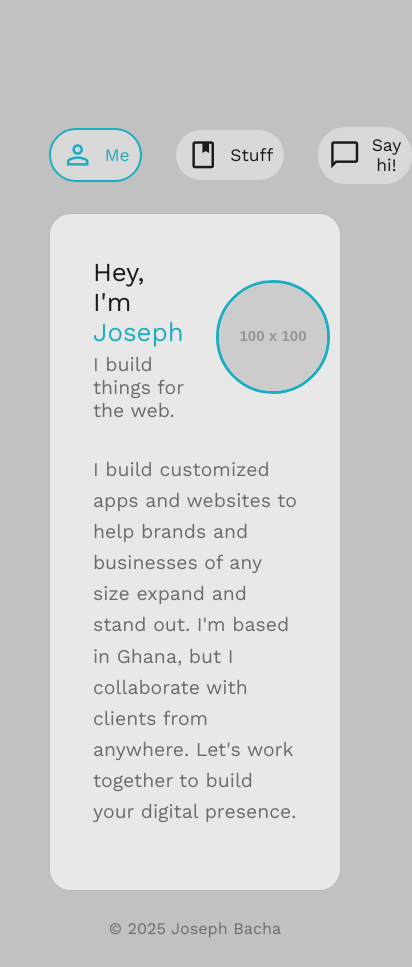
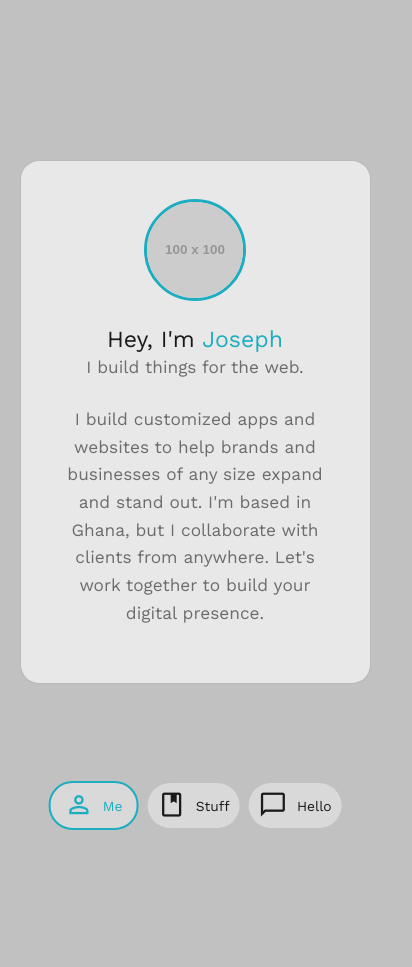
Before and after one commit to jobachx31/design-test, a plain HTML site: page index.html in a window 390 px wide. Shown: the whole page, 412 px wide, since content can reach past the window. After the commit the page ends 940 px from the top, so only its background shows below. Drawn offline with nearby package versions, Linux system fonts and the light colour scheme; placeholder pictures from the web are drawn by us.

Commit message:
make site more responsive

```diff
--- a/index.html
+++ b/index.html
@@ -29,7 +29,7 @@
             Stuff
           </button>
           <button id="contact-btn">
-            <span class="material-symbols-outlined">chat_bubble</span> Say hi!
+            <span class="material-symbols-outlined">chat_bubble</span> Hello
           </button>
         </div>
         <div class="card">
@@ -37,10 +37,10 @@
             <!-- Content will be injected here by JavaScript -->
           </div>
         </div>
+        <footer class="site-footer">
+          <p>&copy; 2025 Joseph Bacha</p>
+        </footer>
       </div>
     </section>
-    <footer class="site-footer">
-      <p>&copy; 2025 Joseph Bacha</p>
-    </footer>
   </body>
 </html>
--- a/styles.css
+++ b/styles.css
@@ -328,14 +328,85 @@ button.active {
 }
 
 .site-footer {
-  padding: 1rem;
+  padding: 0 1rem 1rem 1rem;
   text-align: center;
   color: var(--hint);
   font-size: 0.75rem; /* 12px */
   flex-shrink: 0; /* Prevent footer from shrinking */
+  width: 100%;
+  box-sizing: border-box;
 }
 
 .site-footer p {
   margin: 0.25rem 0;
   line-height: 1.4;
 }
+
+/* --- Responsive Design --- */
+
+/* For tablets and smaller devices */
+@media (max-width: 768px) {
+  .content-wrapper {
+    width: 90vw; /* Use more of the screen width */
+  }
+}
+
+/* For mobile phones */
+@media (max-width: 480px) {
+  html,
+  body {
+    font-size: 120%; /* Reduce base font size for better scaling on small screens */
+    padding-bottom: 5rem; /* Add space for the fixed nav bar to prevent overlap */
+  }
+
+  .main {
+    justify-content: center; /* Center the card vertically */
+    padding-top: 0; /* Remove top padding to allow true centering */
+  }
+
+  .content-wrapper {
+    padding-top: 0; /* Remove top padding as nav is no longer there */
+  }
+
+  .nav-buttons {
+    /* Pin to the bottom of the viewport */
+    position: fixed;
+    top: auto;
+    bottom: 0;
+    left: 0;
+    /* Center the container and set its width */
+    right: auto;
+    width: 75%;
+    left: 50%;
+    transform: translateX(-50%);
+    gap: 0.5rem;
+    padding: 0.75rem 1rem;
+    z-index: 10;
+  }
+
+  .nav-buttons button:hover {
+    /* Disable hover growth on mobile to prevent layout shifts on tap */
+    flex-grow: 1;
+    padding: 0.4rem 0.5rem;
+  }
+
+  .bio-header {
+    flex-direction: column-reverse; /* Stack image and text vertically */
+    text-align: center; /* Center the text below the image */
+    gap: 1rem;
+  }
+
+  .bio-summary {
+    text-align: center;
+  }
+
+  .copy-btn {
+    /* Hide the copy button on small screens to reduce clutter */
+    display: none;
+  }
+
+  .site-footer {
+    /* Hide the footer on mobile to save space */
+    display: none;
+  }
+}
```
